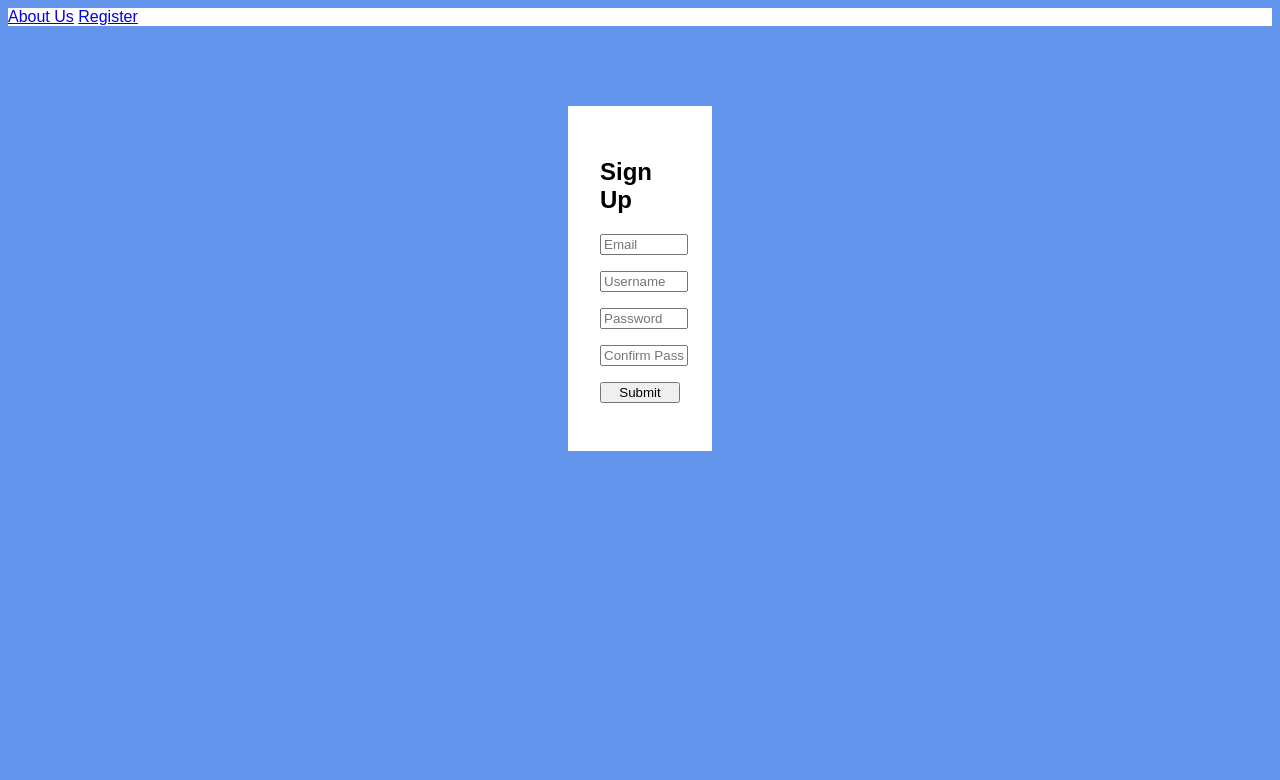
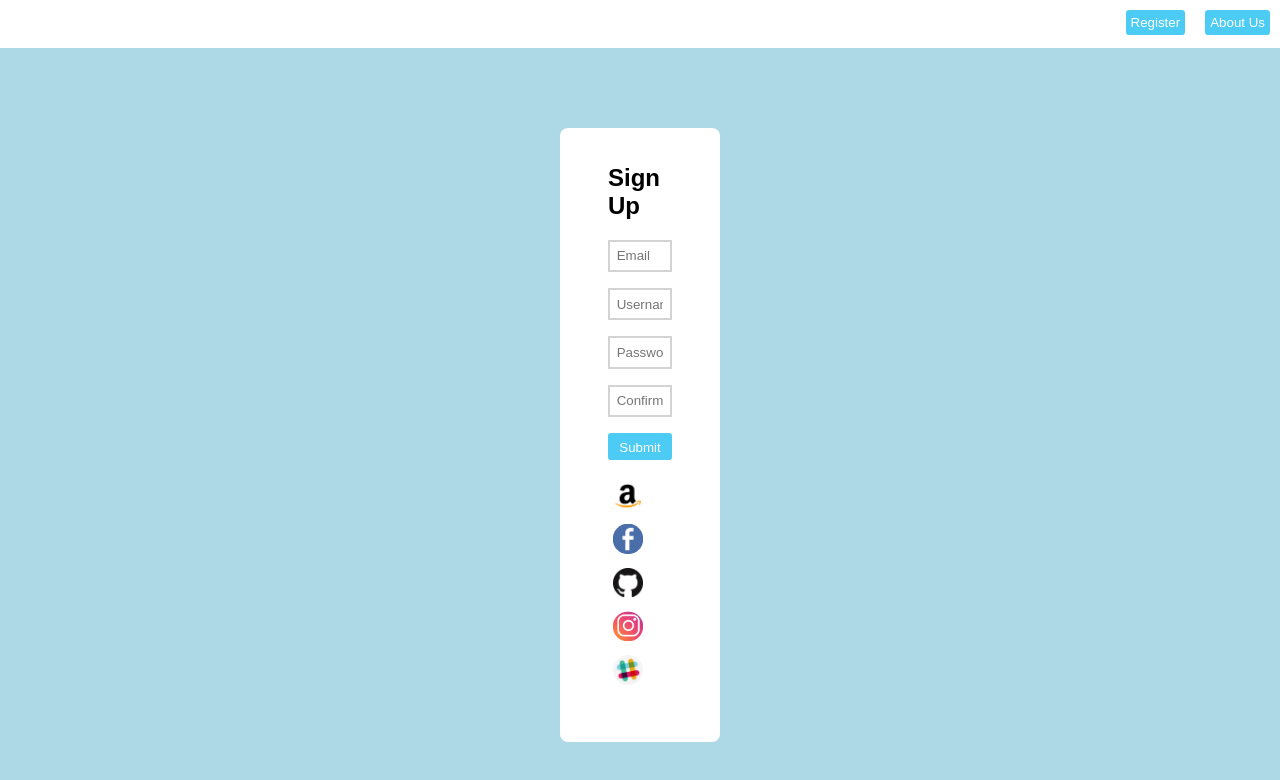
Before and after one commit to cbwampler/HTMLRegisterPage, a plain HTML site: page index.html in a window 1280 px wide. Drawn offline with Linux system fonts and the light colour scheme.

Commit message:
final project push

```diff
--- a/index.html
+++ b/index.html
@@ -5,23 +5,28 @@
     <meta name="viewport" content="width=device-width, initial-scale=1.0">
     <title>HTML Registration page</title>
     <link rel="stylesheet" type="text/css" href="main.css"/>
-    <link rel="stylesheet" href="https://cdnjs.cloudflare.com/ajax/libs/font-awesome/4.7.0/css/font-awesome.min.css">
 </head>
-<div>
-    <nav>
-        <a href ="about.html">About Us</a>
-        <a href="register.html">Register</a>
-    </nav>
+<div class="nav">
+        <button class="button" href = "about.html">About Us</button>
+        <button class="button" href = "register.html">Register</button>
 </div>
 
 <body>
-    <form class=form>
+    <form class="form">
         <h2>Sign Up</h2>
-       <p><input placeholder="Email" type="email" name="email" id="email" required></p>
-       <p><input placeholder="Username" type="text" name="username" id="username" required></p>
-       <p><input type="password" placeholder="Password" name="password" id="password"></p>
-       <p><input type="password" placeholder="Confirm Password" name=password2 id="password2"></p>
-       <p><input type="button" value="Submit"></p>
+       <p><input type="email" placeholder="Email" name="email" required></p>
+       <p><input type="text"placeholder="Username" name="username" required></p>
+       <p><input type="password" placeholder="Password" name="password"></p>
+       <p><input type="password" placeholder="Confirm Password" name="confirmPwd"></p>
+       <p><input type="button" value="Submit" id="submit"></p>
+
+    <div class="icons">
+       <img src="assets/amazon.ico" width="30" height="30" id="amazon">
+       <img src="assets/Facebook.ico" width="30" height="30" id="facebook">
+       <img src="assets/GitHub-Mark-32px.png" width="30" height="30"id="github">
+       <img src="assets/instagram.jpg" id="instagram" width="30" height="30">
+       <img src="assets/Slack.ico" width="30" height="30" id="slack">
+    </div>
 
     </form>
 </body>
--- a/main.css
+++ b/main.css
@@ -1,20 +1,71 @@
 body{
-    background-color: cornflowerblue;
+    background-color: lightblue;
     font-family: Arial, Helvetica, sans-serif;
+    padding: 0px;
+    margin: 0px;
 }
 
 .form{
     background-color: white;
-    margin: 5rem 35rem;
-    padding: 2rem;
-    outline: none;
+    margin: 5em 35em;
+    padding: 1em 3em 3em;
+    border-radius: .5em;
 }
 
 input{
     width: 100%;
-
+    box-sizing: border-box;
+    padding: .5em;
+    border-style: solid ;
+    border-color: lightgrey;
 }
 
-nav{
+.nav{
     background-color: white;
+    height: 3rem;
 }
+
+.button{
+    padding: 5px;
+    margin: 10px;
+    background-color:rgb(76, 203, 245);
+    border:none;
+    border-radius: .25em;
+    color: white;
+    float: right;
+}
+
+#submit{
+    background-color:rgb(76, 203, 245);
+    border:none;
+    border-radius: .25em;
+    width: 100%;
+    height: 2em;
+    color: white;
+}
+
+#facebook{
+    border-radius: 50%;
+    padding: .3em;
+}
+
+#instagram{
+    border-radius: 50%;
+    padding: .3em;
+}
+
+#amazon{
+    padding: .3em;
+}
+
+#github{
+    padding: .3em;
+}
+
+#slack{
+    padding: .3em;
+}
+
+.icons{
+    display: inline-block;
+}
```
Also changed, not shown: assets/GitHub-Mark-32px.png (added), assets/Slack.ico (added), assets/amazon.ico (added), assets/facebook.ico (added), assets/instagram.jpg (added).
